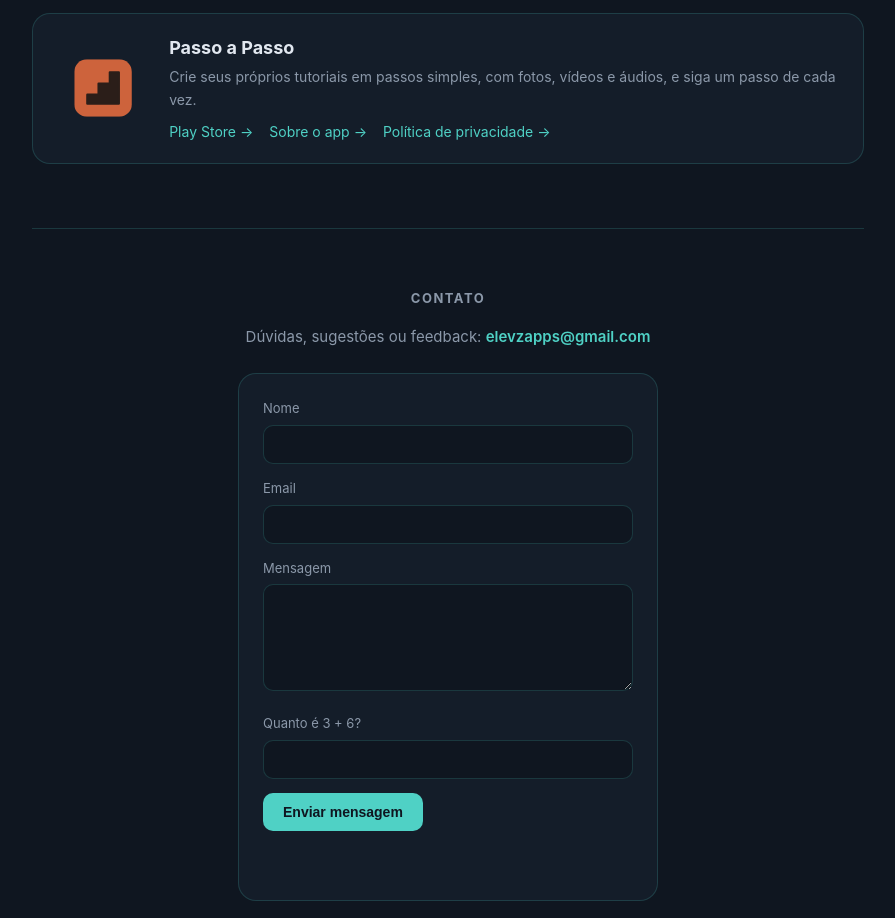
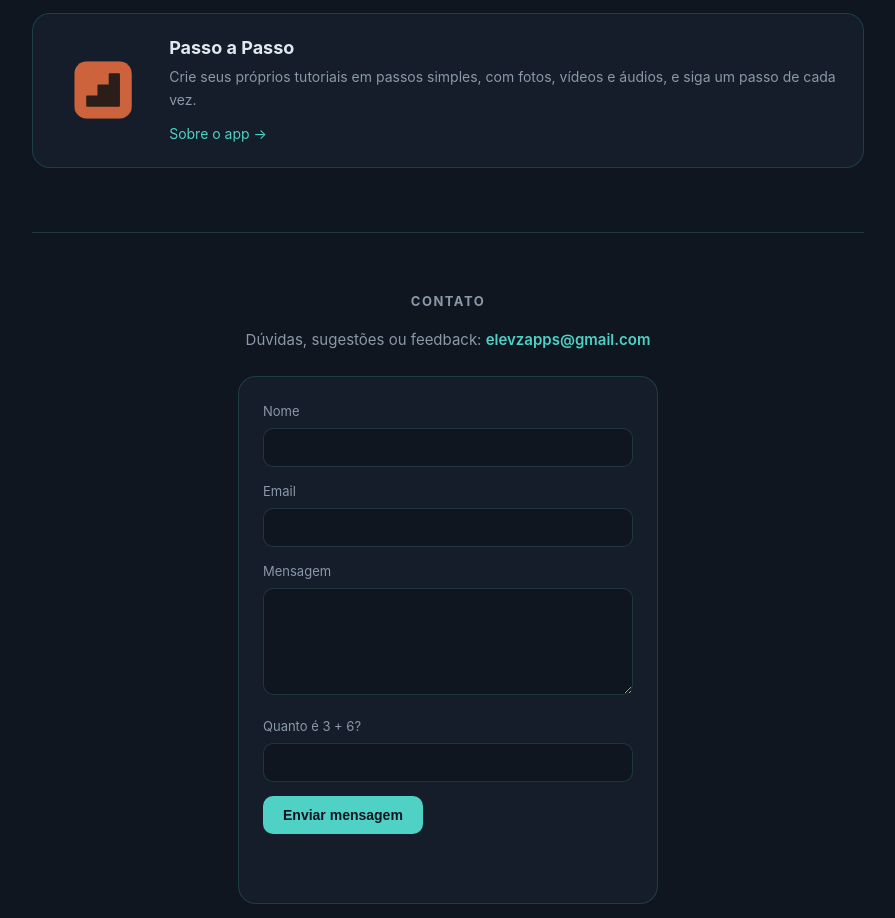
Before and after one commit to elevz/elevz.github.io, a plain HTML site: page index.html in a window 1280 px wide. Shown: the part 821-1739 px from the top of the page, without its empty margins (192-1087 px from the left). Drawn offline with Linux system fonts and the light colour scheme.

Commit message:
style(site): link Passo a Passo card only to its page

```diff
--- a/index.html
+++ b/index.html
@@ -274,11 +274,7 @@
       <div>
         <h3>Passo a Passo</h3>
         <p>Crie seus próprios tutoriais em passos simples, com fotos, vídeos e áudios, e siga um passo de cada vez.</p>
-        <div class="app-card-links">
-          <a href="https://play.google.com/store/apps/details?id=com.passos.br">Play Store →</a>
-          <a href="/passo-a-passo/">Sobre o app →</a>
-          <a href="/passo-a-passo/politica-de-privacidade.html">Política de privacidade →</a>
-        </div>
+        <a href="/passo-a-passo/">Sobre o app →</a>
       </div>
     </div>
   </section>
```
